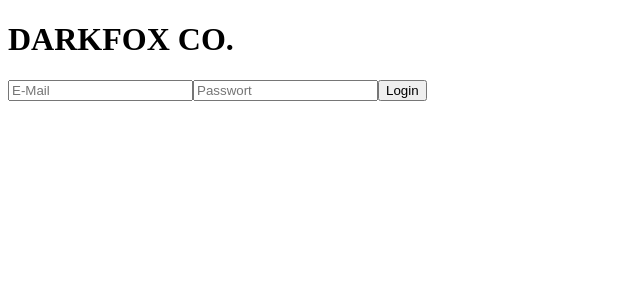
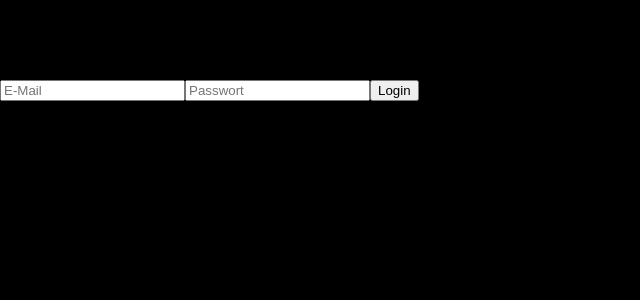
Before and after one commit to SlabyLol/darkfox-dashboard, a Next.js app: page / in a window 1280 px wide. Shown: the top 300 px of the page, without its empty margins (0-640 px from the left). Built offline with nearby package versions, Linux system fonts and the light colour scheme.

Commit message:
Create layout.tsx

```diff
--- /dev/null
+++ b/app/layout.tsx
@@ -0,0 +1,18 @@
+export default function RootLayout({
+  children,
+}: {
+  children: React.ReactNode
+}) {
+  return (
+    <html lang="de">
+      <head>
+        {/* Das hier erzwingt das moderne Design direkt im Browser */}
+        <script src="https://cdn.tailwindcss.com"></script>
+        <title>DarkFox Terminal</title>
+      </head>
+      <body style={{ backgroundColor: 'black', margin: 0 }}>
+        {children}
+      </body>
+    </html>
+  )
+}
```
